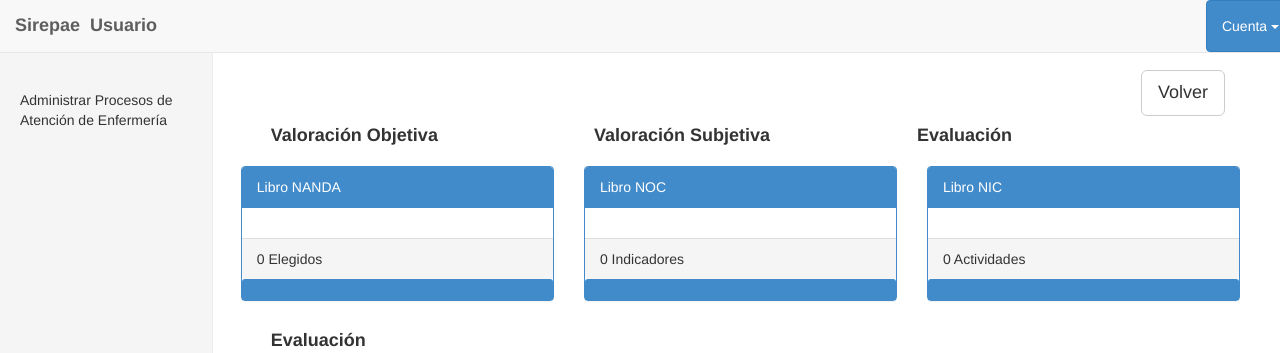
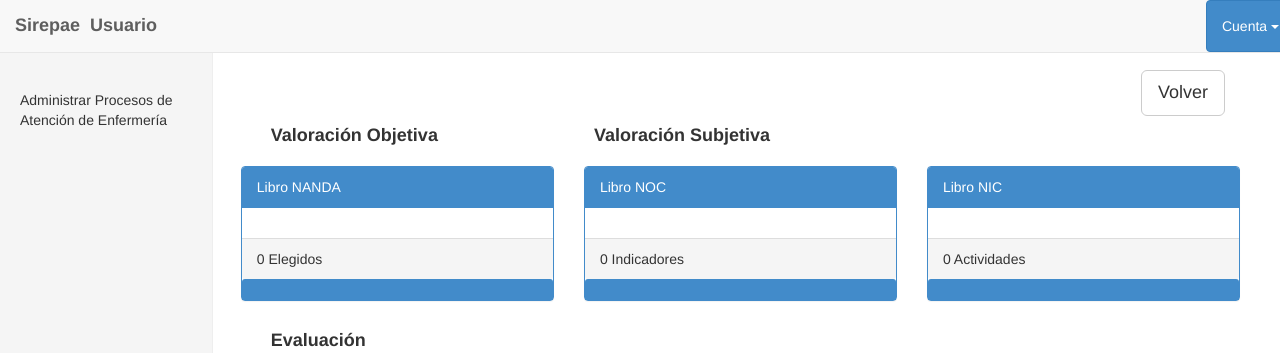
Before and after one commit to HenderOrlando/sarime, a Symfony app: template src/Sirepae/PAEBundle/Resources/views/PAE/edit.html.twig in a window 1280 px wide. Shown: the top 353 px of the page. Run offline with Twig, Linux system fonts and the light colour scheme; the template is opened without the code that fills it, so the values that code supplies are empty; form fields are guessed from the names that the template uses; some libraries are stand-ins or nearby versions.

Commit message:
Mejora PAE

```diff
--- a/src/Sirepae/PAEBundle/Resources/views/PAE/edit.html.twig
+++ b/src/Sirepae/PAEBundle/Resources/views/PAE/edit.html.twig
@@ -55,14 +55,6 @@
                 <div class="col-sm-8">
                     <p>
                         {{ entity.valSubjetiva }}
-                    </p>
-                </div>
-            </div>
-            <div class="col-sm-4">
-                <h4 class="title">Evaluación</h4>
-                <div class="col-sm-8">
-                    <p>
-                        {{ entity.evaluacion }}
                     </p>
                 </div>
             </div>
```
